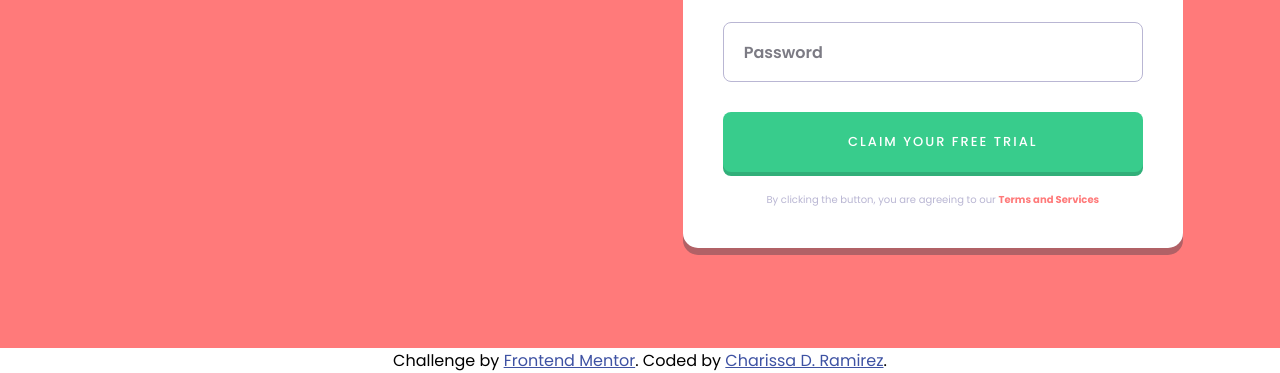
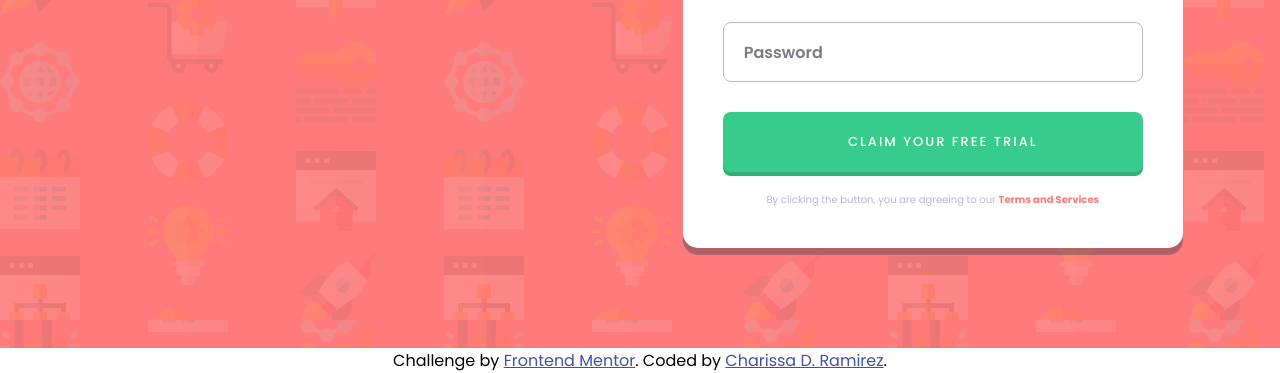
Before and after one commit to chawissa/signup-form, a plain HTML site: page index.html in a window 1280 px wide. Shown: the part 480-853 px from the top of the page. Drawn offline with Linux system fonts and the light colour scheme; the site is published under a folder, as on GitHub Pages, so addresses that start at the root find nothing.

Commit message:
Desktop bg-image correction

```diff
--- a/style.css
+++ b/style.css
@@ -181,7 +181,7 @@ button[type="submit"]:hover {
 
 @media only screen and (min-width: 1000px) {
   #intro {
-    background-image: url(/images/bg-intro-desktop.png);
+    background-image: url("images/bg-intro-desktop.png");
   }
 
   .container {
```
